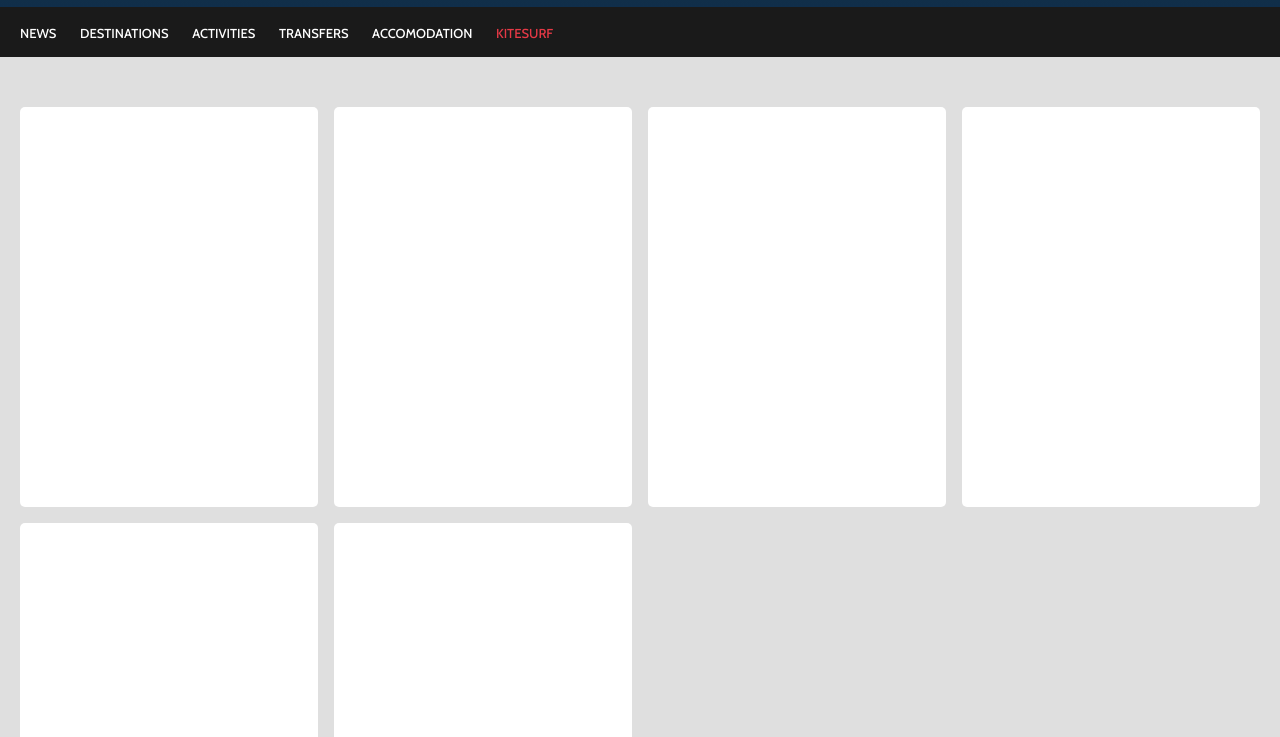
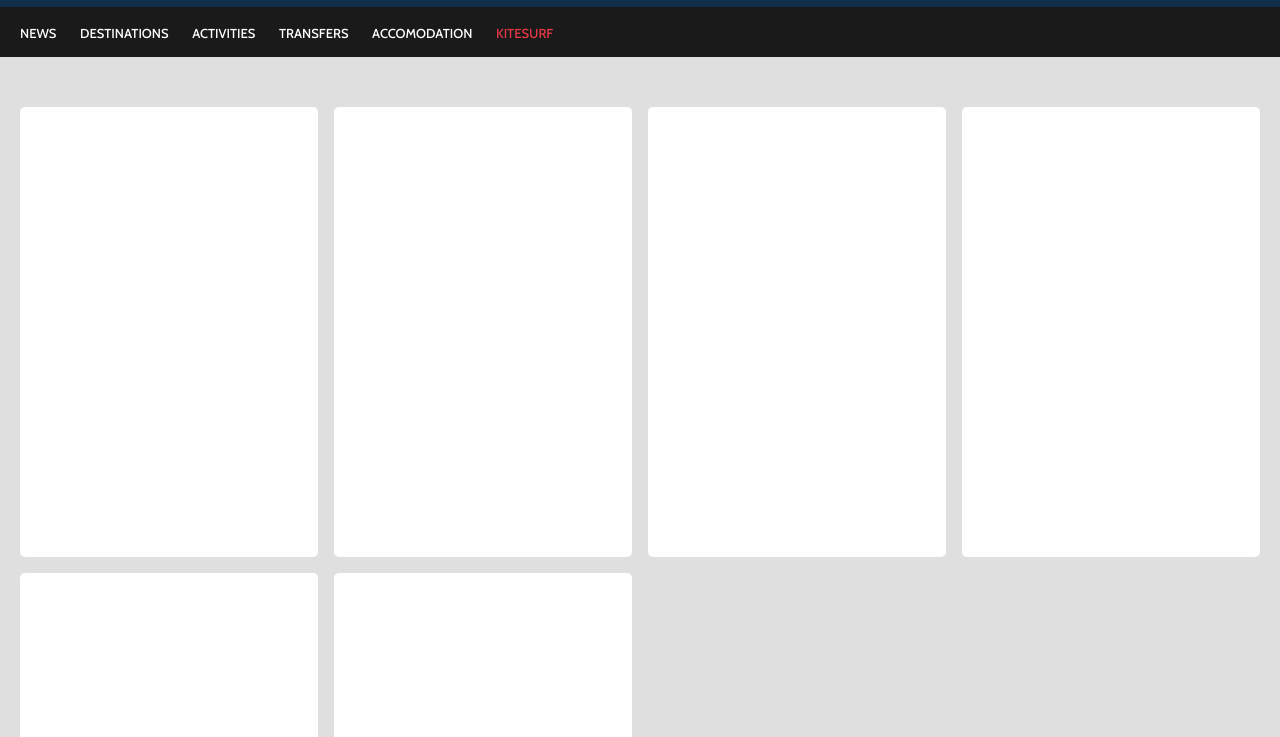
Before and after one commit to devop84/kitesurfgo, a plain HTML site: page htmls2/index.html in a window 1280 px wide. Shown: the part 63-800 px from the top of the page. Drawn offline with nearby package versions, Linux system fonts and the light colour scheme.

Commit message:
Update style.css

```diff
--- a/htmls2/css/style.css
+++ b/htmls2/css/style.css
@@ -125,8 +125,8 @@ section.main {
 .card {
   background-color: #fff;
   border-radius: 5px;
-  height:400px;
-  max-width: 350px;
+  height:450px;
+
   z-index: -1;
 }
 .grid {
```
